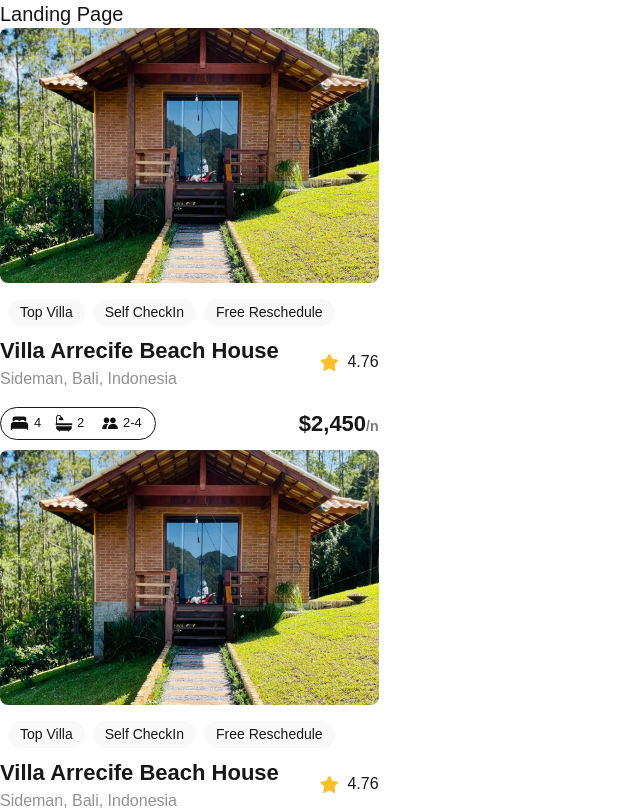
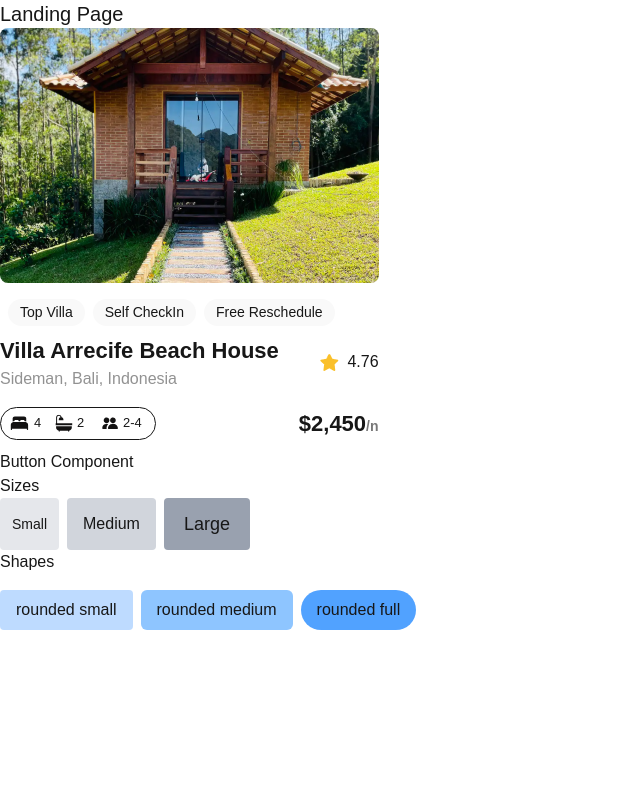
Before and after one commit to LeonNjoroge/alx-project-0x00-setup, a Next.js app in the folder alx-project-0x00/: page /landing in a window 1280 px wide. Shown: the top 810 px of the page, without its empty margins (0-640 px from the left). Built offline with nearby package versions, Linux system fonts and the light colour scheme.

Commit message:
Feat: Complete Proj-1  Tsk-6

```diff
--- /dev/null
+++ b/alx-project-0x00/components/Button.tsx
@@ -0,0 +1,11 @@
+import React from "react";
+import {ButtonProps} from "@/interfaces";
+
+
+const Button: React.FC<ButtonProps> = ({title, styles}) =>{
+    return(
+        <button className={styles}>{title}</button>
+    )
+}
+
+export default Button;
--- a/alx-project-0x00/components/Card.tsx
+++ b/alx-project-0x00/components/Card.tsx
@@ -67,4 +67,4 @@ const Card: React.FC = () => {
 
 
 
-export default Card
+export default Card;
--- a/alx-project-0x00/interfaces/index.ts
+++ b/alx-project-0x00/interfaces/index.ts
@@ -1,3 +1,7 @@
 export interface PillProps {
     title: string
 }
+
+export interface ButtonProps extends PillProps{
+    styles: string
+}
--- a/alx-project-0x00/pages/landing.tsx
+++ b/alx-project-0x00/pages/landing.tsx
@@ -1,14 +1,30 @@
 import React from "react";
 import Card from "@/components/Card";
+import Button from "@/components/Button";
 
-const Landing: React.FC = () =>{
+const Landing: React.FC = () => {
     return (
         <div>
             <h1 className="text-xl font-extralight">Landing Page</h1>
             <Card />
-            <Card />
-            <Card />
-        </ div>
-    )
-}
-export default Landing
+
+            <h2>Button Component</h2>
+
+            <h3>Sizes</h3>
+            <div className="flex gap-2">
+                <Button styles="text-sm px-3 py-1 bg-gray-200 rounded" title="Small" />
+                <Button styles="text-base px-4 py-2 bg-gray-300 rounded" title="Medium" />
+                <Button styles="text-lg px-5 py-3 bg-gray-400 rounded" title="Large" />
+            </div>
+
+            <h3>Shapes</h3>
+            <div className="flex gap-2 mt-4">
+                <Button styles="rounded-sm bg-blue-200 px-4 py-2" title="rounded small" />
+                <Button styles="rounded-md bg-blue-300 px-4 py-2" title="rounded medium" />
+                <Button styles="rounded-full bg-blue-400 px-4 py-2" title="rounded full" />
+            </div>
+        </div>
+    );
+};
+
+export default Landing;
```
